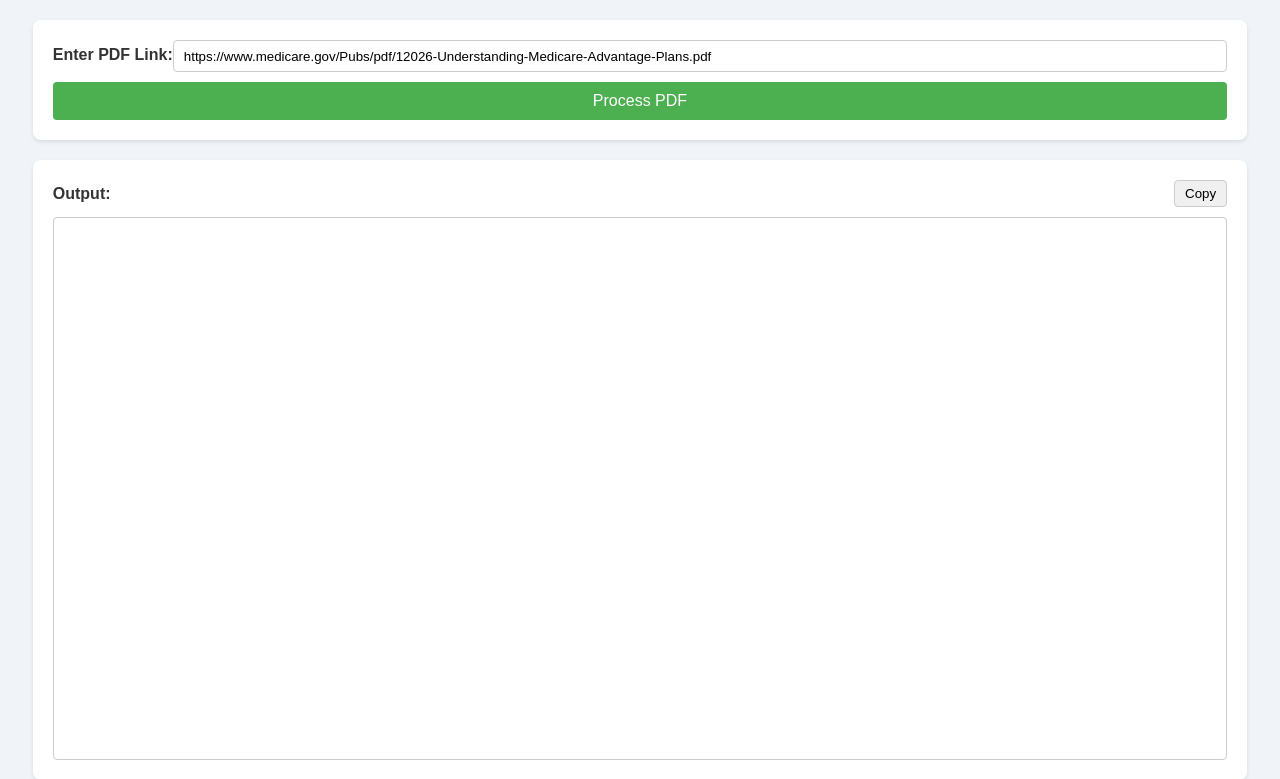
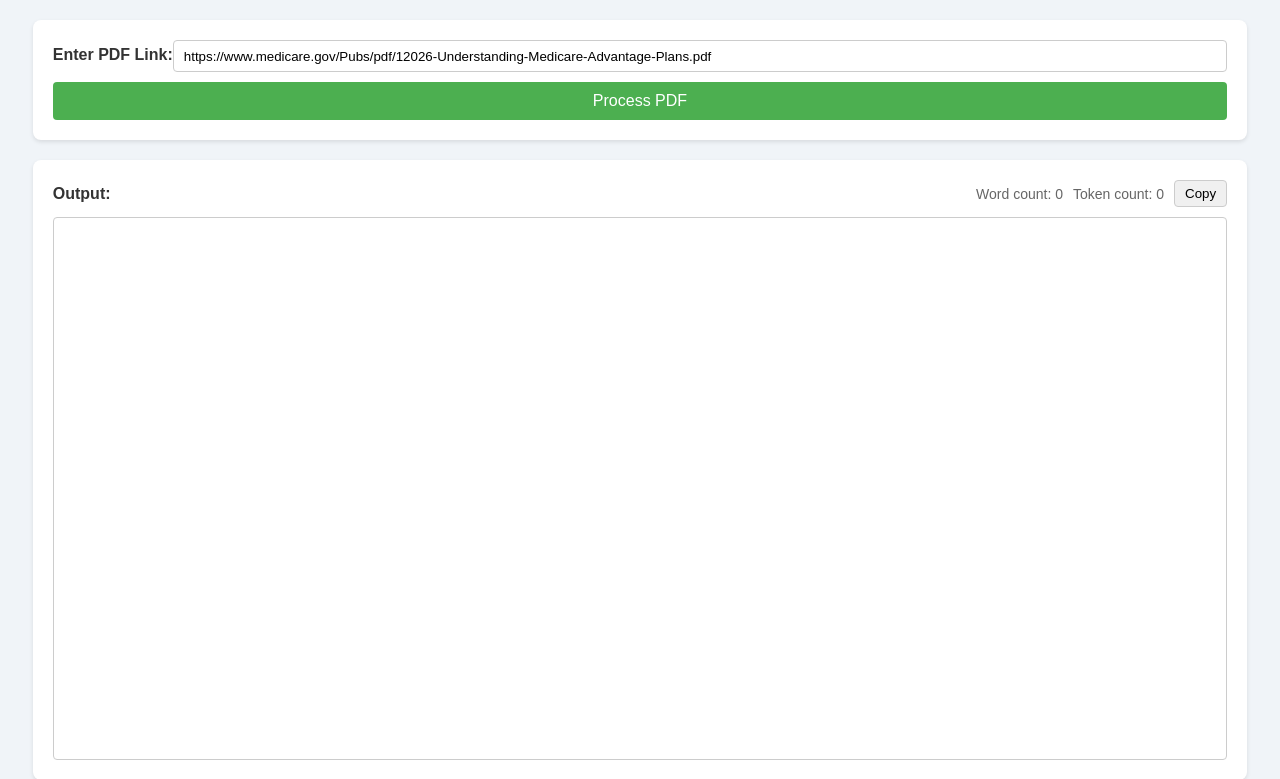
Before and after one commit to andrewfurman/Flask-PDF-to-Text-from-Link, a Flask app: page / in a window 1280 px wide. Shown: the top 779 px of the page. Run offline with Flask 3, Linux system fonts and the light colour scheme.

Commit message:
added token count

```diff
--- a/static/script.js
+++ b/static/script.js
@@ -1,10 +1,22 @@
 document.addEventListener('DOMContentLoaded', function() {
+    const outputArea = document.getElementById('output');
+    const wordCountElement = document.getElementById('word-count');
+    const tokenCountElement = document.getElementById('token-count');
+
+    function updateCounts() {
+        const text = outputArea.value.trim();
+        const wordCount = text ? text.split(/\s+/).length : 0;
+        const tokenCount = Math.round(wordCount * 0.75);
+        wordCountElement.textContent = `Word count: ${wordCount}`;
+        tokenCountElement.textContent = `Token count: ${tokenCount}`;
+    }
+
     document.getElementById('pdf-form').addEventListener('submit', function(e) {
         e.preventDefault();
         const pdfUrl = document.getElementById('pdf-link').value;
-        const outputArea = document.getElementById('output');
 
         outputArea.value = 'Processing...';
+        updateCounts();
 
         fetch('/process_pdf', {
             method: 'POST',
@@ -16,14 +28,15 @@ document.addEventListener('DOMContentLoaded', function() {
         .then(response => response.json())
         .then(data => {
             outputArea.value = data.text;
+            updateCounts();
         })
         .catch((error) => {
             outputArea.value = 'Error: ' + error;
+            updateCounts();
         });
     });
 
     document.getElementById('copy-button').addEventListener('click', function() {
-        const outputArea = document.getElementById('output');
         outputArea.select();
         document.execCommand('copy');
 
@@ -33,4 +46,10 @@ document.addEventListener('DOMContentLoaded', function() {
             indicator.classList.remove('show');
         }, 2000);
     });
+
+    // Add event listener for input changes
+    outputArea.addEventListener('input', updateCounts);
+
+    // Initial counts update
+    updateCounts();
 });
--- a/static/styles.css
+++ b/static/styles.css
@@ -1,3 +1,4 @@
+/* General styles */
 body, html {
     margin: 0;
     padding: 0;
@@ -13,11 +14,12 @@ body, html {
     height: 100vh;
     padding: 20px;
     box-sizing: border-box;
-    max-width: 1200px; /* Increased max-width */
-    width: 95%; /* Use percentage width */
+    width: 95%;
     margin: 0 auto;
+    max-width: 1200px;
 }
 
+/* Form styles */
 #pdf-form {
     margin-bottom: 20px;
     background-color: #ffffff;
@@ -61,6 +63,7 @@ body, html {
     background-color: #45a049;
 }
 
+/* Output container styles */
 .output-container {
     flex: 1;
     display: flex;
@@ -69,7 +72,7 @@ body, html {
     padding: 20px;
     border-radius: 8px;
     box-shadow: 0 2px 4px rgba(0, 0, 0, 0.1);
-    box-sizing: border-box; /* Add this line */
+    box-sizing: border-box;
 }
 
 .output-header {
@@ -81,6 +84,23 @@ body, html {
 
 .output-header label {
     font-weight: bold;
+}
+
+.right-controls {
+    display: flex;
+    align-items: center;
+}
+
+.right-controls span {
+    margin-right: 10px;
+    font-size: 14px;
+    color: #666;
+}
+
+#word-count {
+    margin-right: 10px;
+    font-size: 14px;
+    color: #666;
 }
 
 #copy-button {
@@ -106,9 +126,10 @@ body, html {
     font-family: monospace;
     font-size: 14px;
     line-height: 1.4;
-    box-sizing: border-box; /* Add this line */
+    box-sizing: border-box;
 }
 
+/* Copy indicator styles */
 .copy-indicator {
     position: fixed;
     top: 20px;
--- a/templates/index.html
+++ b/templates/index.html
@@ -15,11 +15,14 @@
             </div>
             <button type="submit" id="process-button">Process PDF</button>
         </form>
-
         <div class="output-container">
             <div class="output-header">
                 <label for="output">Output:</label>
-                <button id="copy-button" type="button">Copy</button>
+                <div class="right-controls">
+                    <span id="word-count">Word count: 0</span>
+                    <span id="token-count">Token count: 0</span>
+                    <button id="copy-button" type="button">Copy</button>
+                </div>
             </div>
             <textarea id="output" name="output" readonly></textarea>
         </div>
```
